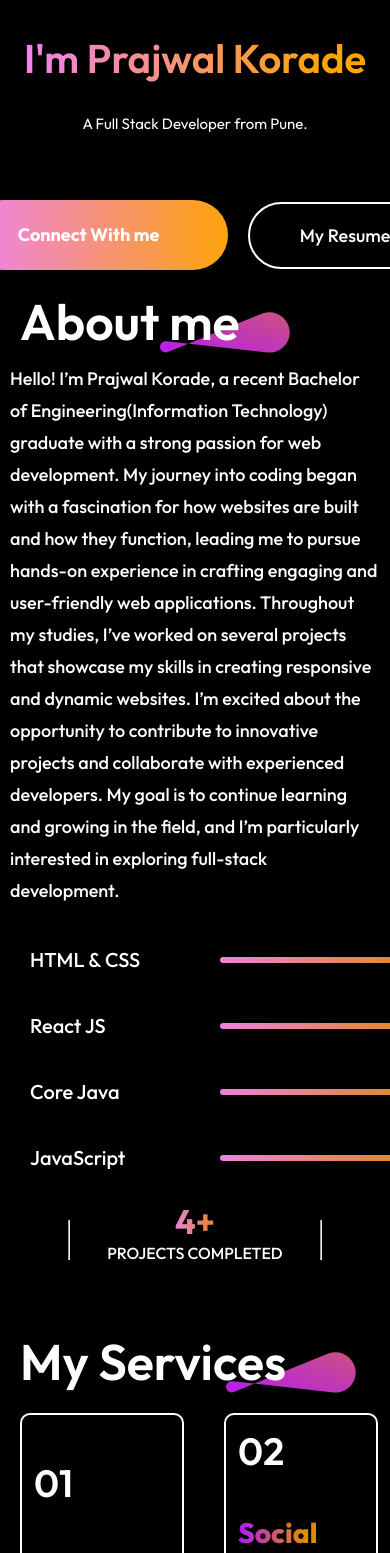
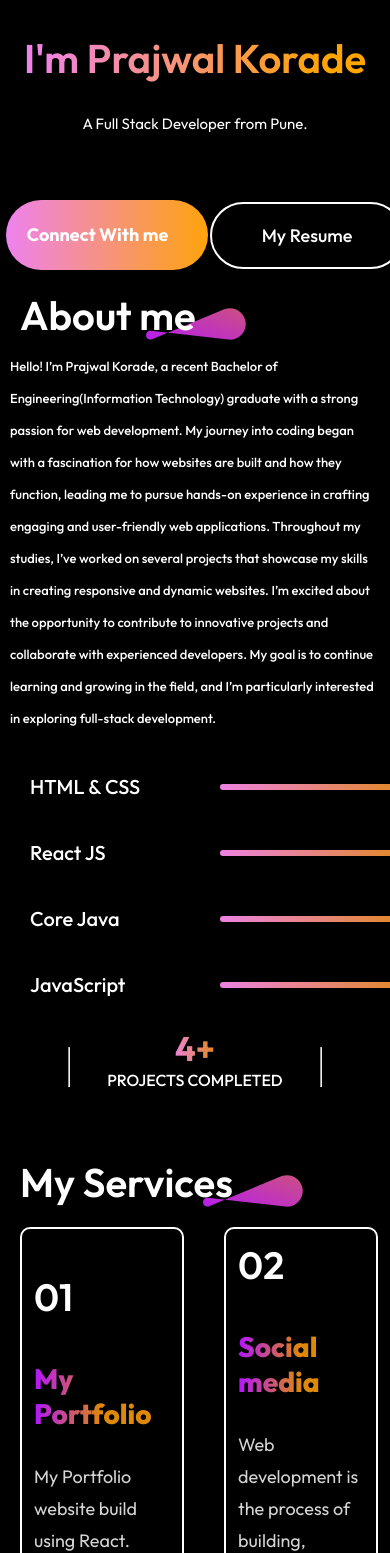
Before and after one commit to Prajwal3702/MY_Portfolio, a React (Vite) app: page / in a window 390 px wide. Shown: the part 432-1985 px from the top of the page. Built offline with nearby package versions, Linux system fonts and the light colour scheme.

Commit message:
css update

```diff
--- a/src/Components/About/About.css
+++ b/src/Components/About/About.css
@@ -104,18 +104,18 @@
     transform: scale(1.12);
     transition: 0.5s;
 }
-@media(max-width:480px){
+@media(max-width:768px){
     .about{
         gap: 80px;
         margin: 50px 70px;
         align-items: start;
     }
     .about-title h1{
-        font-size: 50px;
+        font-size: 40px;
        padding: 0px 70px;
     }
     .about-title img{
-        width: 130px;
+        width: 100px;
         right: 20px;
     }
     .about-sections{
@@ -126,7 +126,7 @@
     }
     .about-para{
         padding: 0px 50px;
-        font-size: 18px;
+        font-size: 13px;
         line-height: 32px;
     }
     .about-skill{
--- a/src/Components/Contact/Contact.css
+++ b/src/Components/Contact/Contact.css
@@ -125,7 +125,7 @@
     transform: scale(1.1);
     transition: 0.3s;
 }
-@media(max-width:480px){
+@media(max-width:768px){
     .contact{
         gap: 100px;
         margin: 50px 70px;
@@ -133,11 +133,11 @@
     }
     .contact-title h1{
         padding: 0px 70px;
-        font-size: 50px;
+        font-size: 40px;
         font-weight: 600;
     }
     .contact-title img{
-        width: 130px;
+        width: 100px;
         margin-right: -20px;
     }
     .contact-section{
--- a/src/Components/Footer/Footer.css
+++ b/src/Components/Footer/Footer.css
@@ -101,7 +101,7 @@
 }
 
 
-@media(max-width:480px){
+@media(max-width:768px){
     .footer{
         margin: 50px 70px;
     }
--- a/src/Components/Hero/Hero.css
+++ b/src/Components/Hero/Hero.css
@@ -60,7 +60,7 @@
 .hero-resume:hover{
     border-color: violet;
 }
-@media(max-width:480px){
+@media(max-width:768px){
     .hero img{
         margin-top: 20px;
         width: 260px;
@@ -77,16 +77,17 @@
         margin: 10px 0px;
     }
     .hero-action{
-        gap: 40px;
+        gap: 31px;
         font-size: 18px;
         font-weight: 500;
         margin-bottom: 50px;
     }
     .hero-connect{
-        padding: 15px 30px;
-        border-radius: 50px;
+        padding: 15px 1px;
+        border-radius: 40px;
     }
     .hero-connect h5{
+        margin-right: 20px;
         margin-top: -15px;
         font-size: 18px;
     }
--- a/src/Components/MyWork/MyWork.css
+++ b/src/Components/MyWork/MyWork.css
@@ -56,7 +56,7 @@
     gap: 50px;
     transition: 0.6s;
 }
-@media(max-width:480px){
+@media(max-width:768px){
     .mywork{
         gap: 100px;
         margin: 50px 70px;
@@ -64,11 +64,11 @@
     }
     .mywork-title h1{
         padding: 0px 70px;
-        font-size: 50px;
+        font-size: 40px;
         font-weight: 600;
     }
     .mywork-title img{
-        width: 130px;
+        width: 100px;
         margin-right: -20px;
     }
     .mywork-container{
--- a/src/Components/Navbar/Navbar.css
+++ b/src/Components/Navbar/Navbar.css
@@ -74,7 +74,7 @@
     display: none;
 }
 
-@media(max-width:480px){
+@media(max-width:768px){
     .navbar{
         padding-left: 30px;
         margin: 20px 50px;
--- a/src/Components/Navbar/Navbar.jsx
+++ b/src/Components/Navbar/Navbar.jsx
@@ -16,7 +16,7 @@ const Navbar = () => {
     menuRef.current.style.right="0";
   }
   const closeMenu = () => {
-    menuRef.current.style.right="750px";
+    menuRef.current.style.right="-350px";
   }
 
   return (
--- a/src/Components/Services/Services.css
+++ b/src/Components/Services/Services.css
@@ -73,7 +73,7 @@
     transform: scale(1.05);
     transition: 0.4s;
 }
-@media(max-width:480px){
+@media(max-width:768px){
     .services{
         align-items: start;
         gap: 100px;
@@ -81,10 +81,10 @@
     }
     .services-title h1{
         padding: 0px 70px;
-        font-size: 50px;
+        font-size: 40px;
     }
     .services-title img{
-        width: 130px;
+        width: 100px;
         margin-right: -20px;
     }
     .services-format{
```
